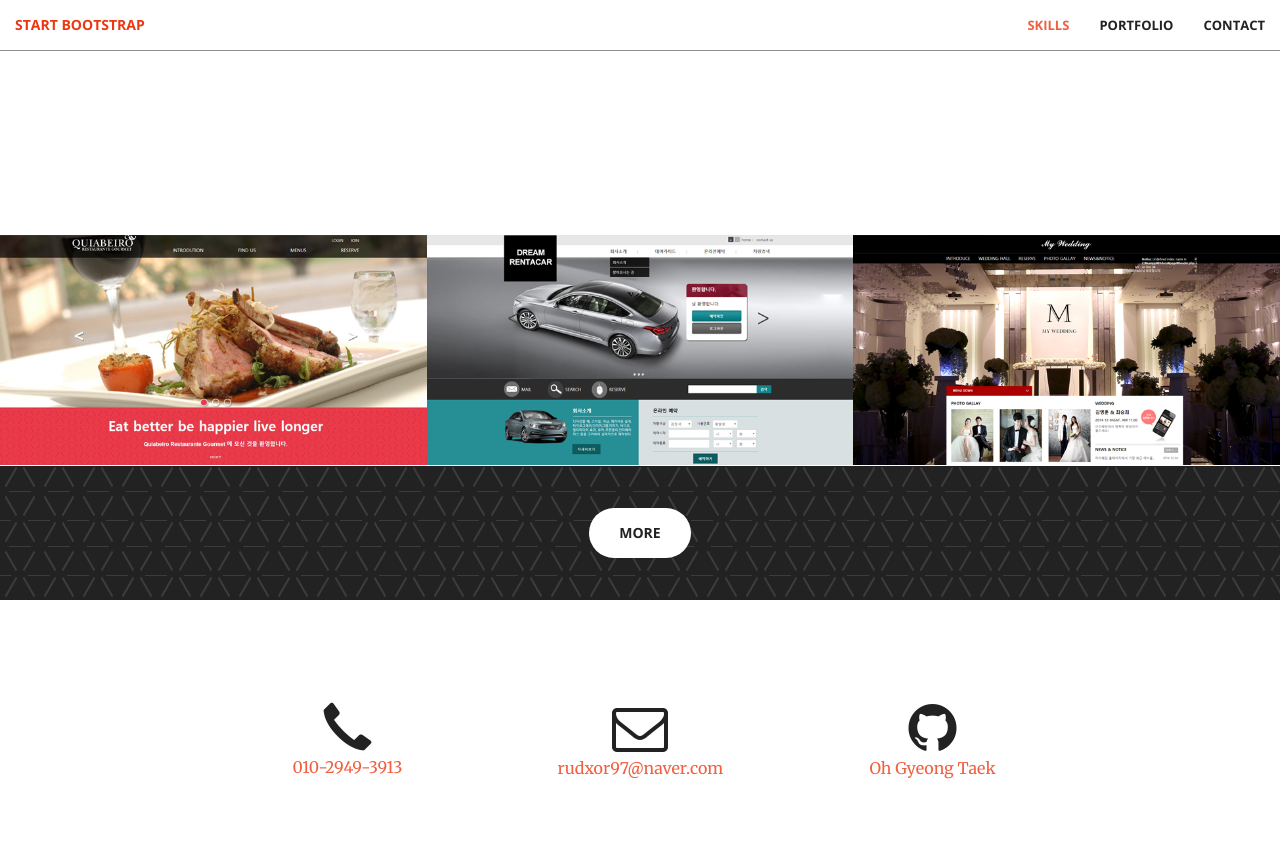
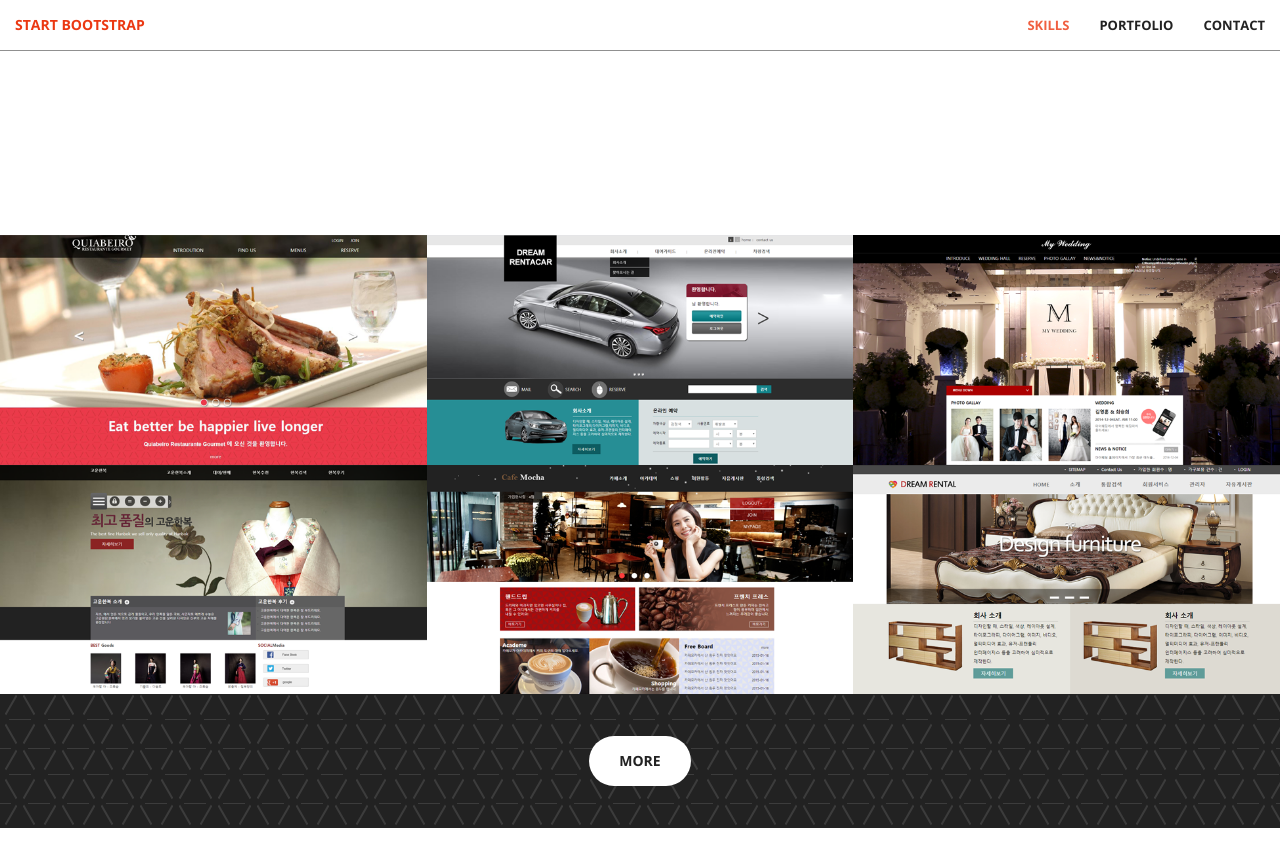
Before and after one commit to OhGyeongtaek/ohgyeongtaek.github.io, a Jekyll site: the page built from index.html, in a window 1280 px wide and 900 px high, scrolled down 1241 px. Shown: the top 867 px of the window. Built offline with Jekyll 4.4.1, drawn with Linux system fonts in a browser that asks for light colours.

Commit message:
update portfolio img and url

```diff
--- a/_includes/portfolio.html
+++ b/_includes/portfolio.html
@@ -17,7 +17,7 @@
                 </a>
             </div>
             <div class="col-lg-4 col-sm-6">
-                <a href="#" class="portfolio-box">
+                <a href="https://github.com/OhGyeongtaek/RentCar" class="portfolio-box">
                     <img src="img/portfolio/2.png" class="img-responsive" alt="">
                     <div class="portfolio-box-caption">
                         <div class="portfolio-box-caption-content">
@@ -32,7 +32,7 @@
                 </a>
             </div>
             <div class="col-lg-4 col-sm-6">
-                <a href="#" class="portfolio-box">
+                <a href="https://github.com/OhGyeongtaek/Wedding" class="portfolio-box">
                     <img src="img/portfolio/3.png" class="img-responsive" alt="">
                     <div class="portfolio-box-caption">
                         <div class="portfolio-box-caption-content">
@@ -47,45 +47,45 @@
                 </a>
             </div>
             <div class="col-lg-4 col-sm-6">
-                <a href="#" class="portfolio-box">
+                <a href="https://github.com/OhGyeongtaek/Hanbok" class="portfolio-box">
                     <img src="img/portfolio/4.png" class="img-responsive" alt="">
                     <div class="portfolio-box-caption">
                         <div class="portfolio-box-caption-content">
                             <div class="project-category text-faded">
-                                Category
+                                2015
                             </div>
                             <div class="project-name">
-                                Project Name
+                                Hanbok
                             </div>
                         </div>
                     </div>
                 </a>
             </div>
             <div class="col-lg-4 col-sm-6">
-                <a href="#" class="portfolio-box">
+                <a href="https://github.com/OhGyeongtaek/Cafe" class="portfolio-box">
                     <img src="img/portfolio/5.png" class="img-responsive" alt="">
                     <div class="portfolio-box-caption">
                         <div class="portfolio-box-caption-content">
                             <div class="project-category text-faded">
-                                Category
+                                2015
                             </div>
                             <div class="project-name">
-                                Project Name
+                                Cafe
                             </div>
                         </div>
                     </div>
                 </a>
             </div>
             <div class="col-lg-4 col-sm-6">
-                <a href="#" class="portfolio-box">
+                <a href="https://github.com/OhGyeongtaek/Cafe" class="portfolio-box">
                     <img src="img/portfolio/6.png" class="img-responsive" alt="">
                     <div class="portfolio-box-caption">
                         <div class="portfolio-box-caption-content">
                             <div class="project-category text-faded">
-                                Category
+                                2015
                             </div>
                             <div class="project-name">
-                                Project Name
+                                Furniture
                             </div>
                         </div>
                     </div>
```
Also changed, not shown: img/portfolio/3.png, img/portfolio/4.png (added), img/portfolio/5.png (added), img/portfolio/6.png (added).
